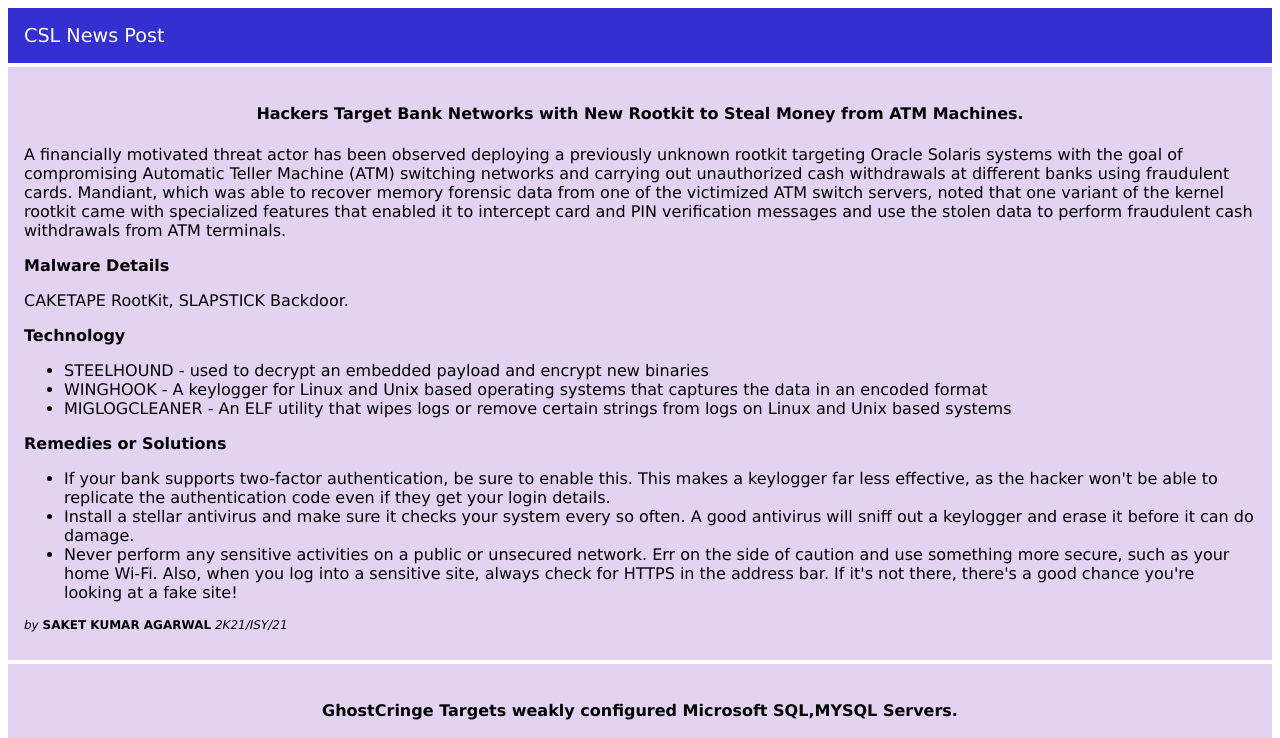
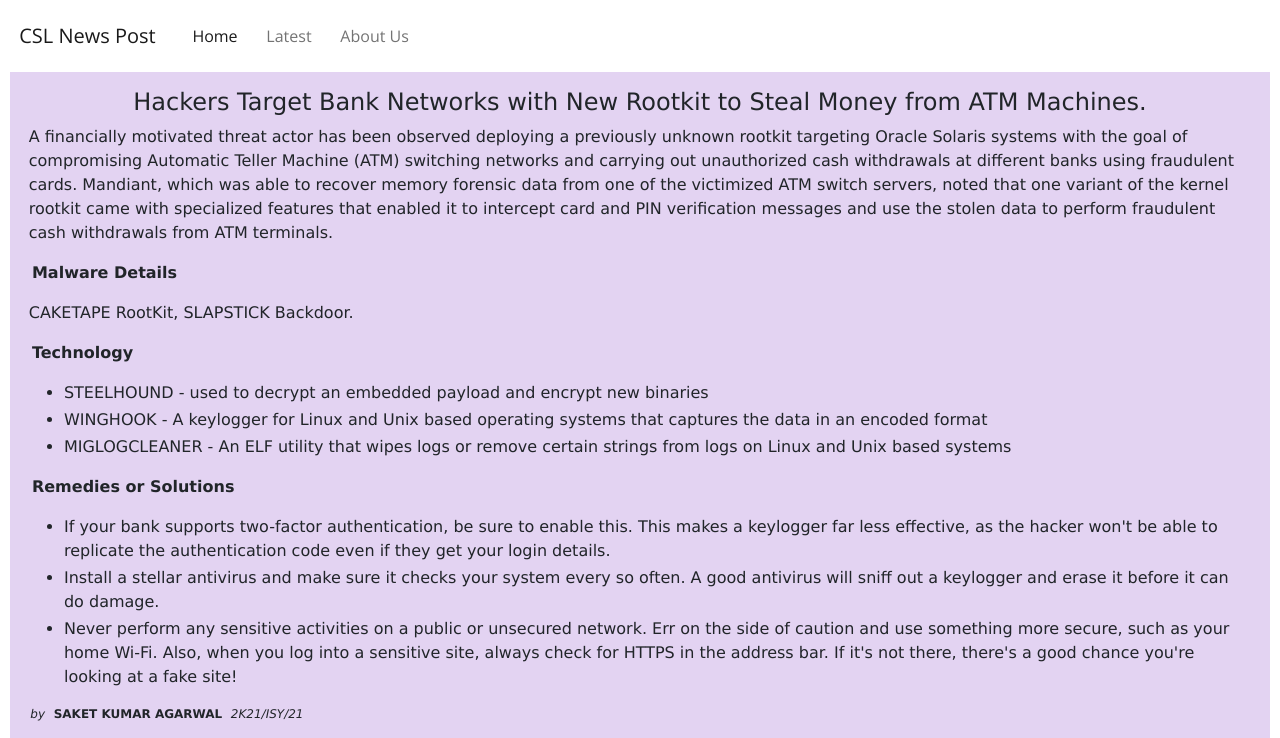
Before and after one commit to hiteshjangid05/CSL_NewsPost, a plain HTML site: page index.html in a window 1280 px wide. Shown: the top 738 px of the page. Drawn offline with nearby package versions, Linux system fonts and the light colour scheme.

Commit message:
#4 Navbar Added

```diff
--- a/index.html
+++ b/index.html
@@ -3,9 +3,12 @@
 <head>
     <title>Cyber Security News</title>
     <script src="https://code.jquery.com/jquery-3.5.0.js"></script>
+    <link href="https://cdn.jsdelivr.net/npm/bootstrap@5.1.3/dist/css/bootstrap.min.css" rel="stylesheet" integrity="sha384-1BmE4kWBq78iYhFldvKuhfTAU6auU8tT94WrHftjDbrCEXSU1oBoqyl2QvZ6jIW3" crossorigin="anonymous">
+    <link href="https://fonts.googleapis.com/css2?family=Open+Sans&display=swap" rel="stylesheet">
 </head>
 <style>
     *{
+        margin: .2em;
         font-family:  'Lucida Sans', 'Lucida Sans Regular', 'Lucida Grande', 'Lucida Sans Unicode', Geneva, Verdana, sans-serif;
     }
     .main{
@@ -18,6 +21,22 @@
         padding: 1rem 0 1rem 0;
         margin-bottom: .25rem;
     }
+
+    .navbar{
+        margin: 0;
+        padding: 0;
+    }
+
+    a.nav-link,a.navbar-brand{
+        font-family: 'Open Sans', sans-serif;
+    }
+
+    li.nav-item:hover{
+        background-color: rgb(231, 227, 227);
+    }
+
+
+
     .logo{
         padding-inline: 1rem;
         font-size: 1.2rem;
@@ -49,12 +68,29 @@
     }
 </style>
 <body>
-    <div class="main">
-        <div class="header">
-            <div class="logo">
-                CSL News Post
-            </div>
+    <nav class="navbar navbar-expand-lg navbar-light ">
+        <div class="container-fluid">
+          <a class="navbar-brand" href="#">CSL News Post</a>
+          <button class="navbar-toggler" type="button" data-bs-toggle="collapse" data-bs-target="#navbarNav" aria-controls="navbarNav" aria-expanded="false" aria-label="Toggle navigation">
+            <span class="navbar-toggler-icon"></span>
+          </button>
+          <div class="collapse navbar-collapse" id="navbarNav">
+            <ul class="navbar-nav">
+              <li class="nav-item">
+                <a class="nav-link active" aria-current="page" href="./index.html">Home</a>
+              </li>
+              <li class="nav-item">
+                <a class="nav-link" href="#main">Latest</a>
+              </li>
+              <li class="nav-item">
+                <a class="nav-link" href="#footer">About Us</a>
+              </li>
+            </ul>
+          </div>
         </div>
+      </nav>
+    <div class="main" id="main">
+
         <script>
         //  let ar= fetch('data.json')
         //     .then(function (response) {
@@ -97,8 +133,9 @@
         <div id="post">
         </div>
     </div>
-    <footer class="footer">
+    <footer class="footer" id="footer">
         <p>Cyber Security and Law by Dr. Kapil Sharma</p>
     </footer>
+    <script src="https://cdn.jsdelivr.net/npm/bootstrap@5.1.3/dist/js/bootstrap.bundle.min.js" integrity="sha384-ka7Sk0Gln4gmtz2MlQnikT1wXgYsOg+OMhuP+IlRH9sENBO0LRn5q+8nbTov4+1p" crossorigin="anonymous"></script>
 </body>
 </html>
```
